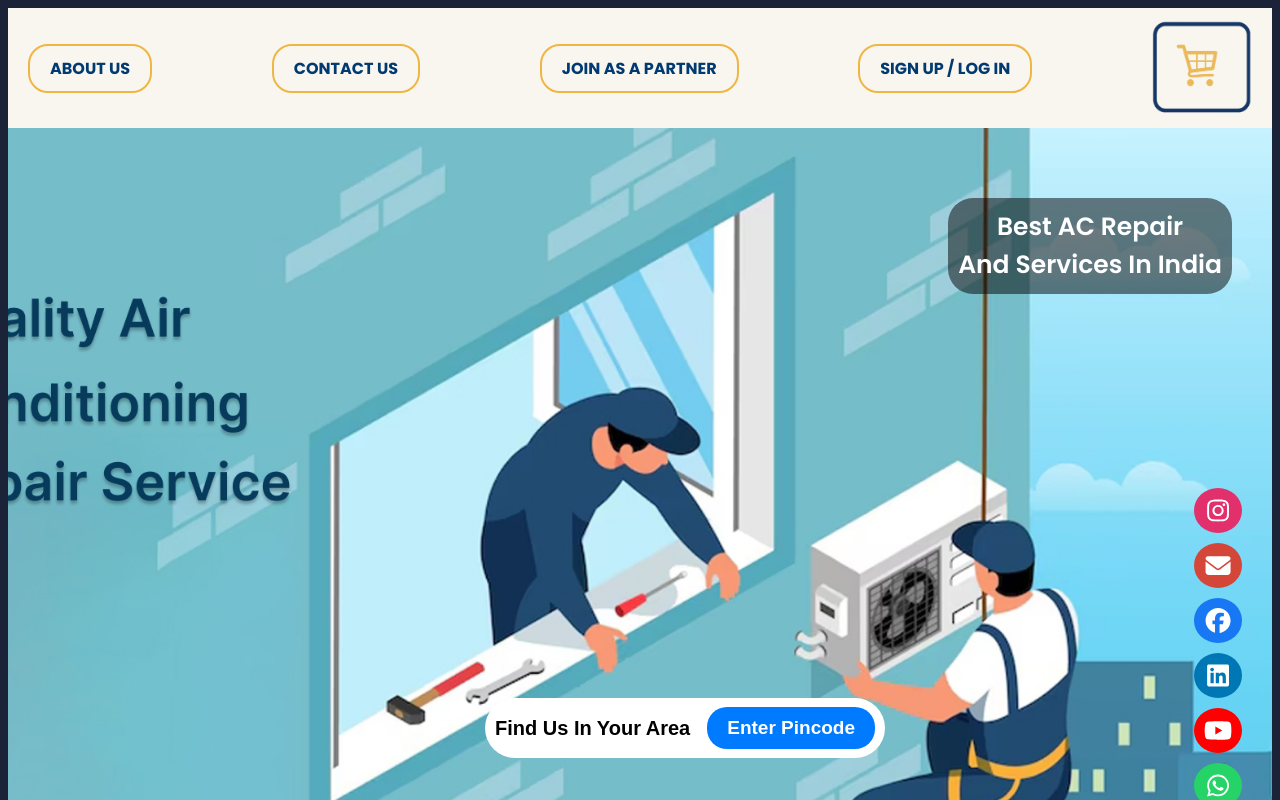
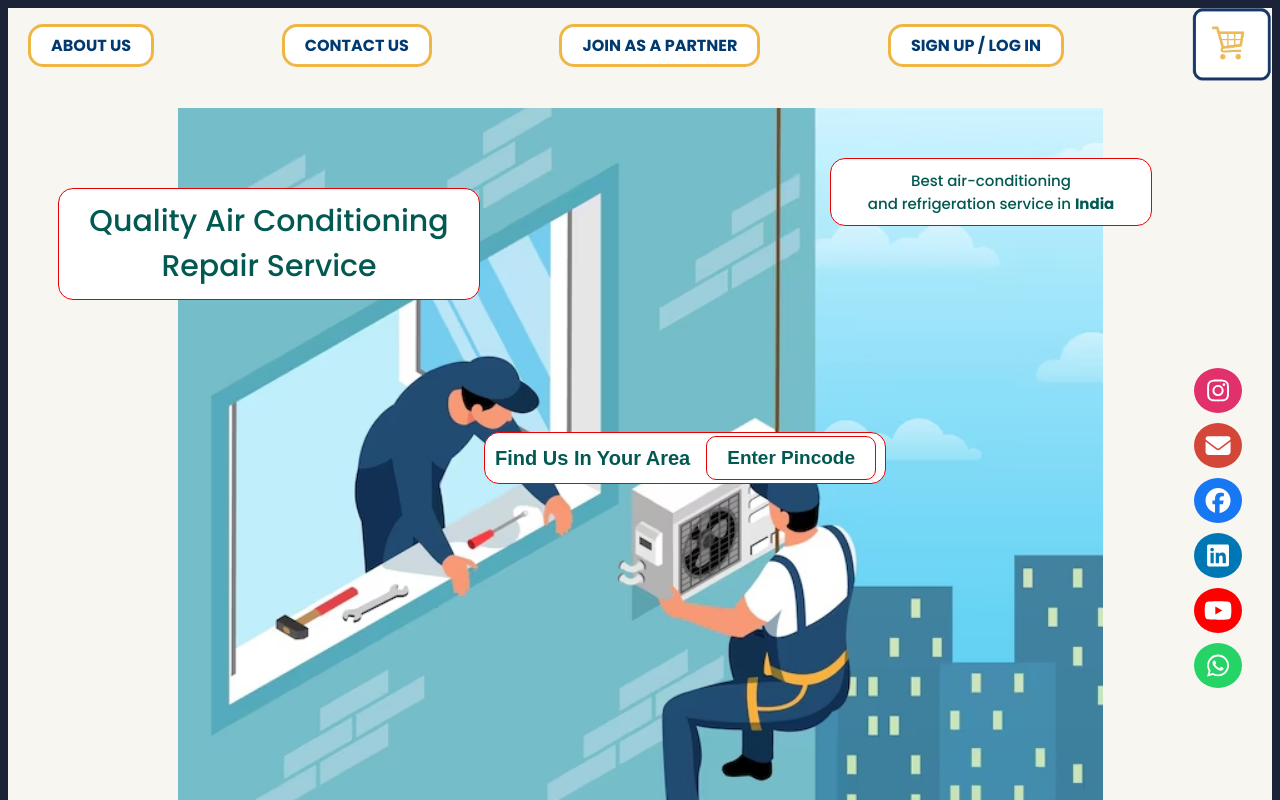
Before and after one commit to PunsithRajapakse/Airdoot, a React (Create React App) app: page / in a window 1280 px wide. Shown: the top 800 px of the page. Built offline with nearby package versions, Linux system fonts and the light colour scheme.

Commit message:
modified bannner

```diff
--- a/src/Components/Banner/Banner.css
+++ b/src/Components/Banner/Banner.css
@@ -5,11 +5,13 @@
   height: 100vh;
   overflow: hidden;
   /* margin-top: 80px; */
+
+  background-color: #F8F6F1;
 }
 
 /* Darken background and social icons when popup is visible */
 .banner .background-image.darken, .banner .social-icons.darken {
-  filter: brightness(0.2);
+
 }
 
 /* Style for the background image container */
@@ -24,24 +26,46 @@
 /* Style for the background image */
 .banner .image-background {
   width: 100%;
-  height: 110%;
-  object-fit: cover;
+  height: 100%;
+  object-fit: contain;
+  margin-top: 100px;
 }
 
 /* Style for the upper right text */
 .banner .upper-right-text {
   position: absolute;
-  top: 70px;
-  right: 40px;
-  font-size: 25px;
-  font-weight: 600;
-  color: white;
+  top: 150px;
+  right: 120px;
+  font-size: 15px;
+  font-weight: 500;
+  color: #025951;
   z-index: 2;
-  background: rgba(0, 0, 0, 0.5); /* Add a background with opacity for better readability */
+  background: rgb(255, 255, 255); /* Add a background with opacity for better readability */
   padding: 10px;
-  border-radius: 25px;
+  border-radius: 15px;
+  width: 300px;
   text-align: center;
   animation: zoomIn 1s ease-out; /* Add zoom-in animation */
+  border: 1px solid #E60000;
+}
+
+
+/* Style for the upper left text */
+.banner .upper-left-text {
+  position: absolute;
+  top: 180px;
+  left: 50px;
+  font-size: 30px;
+  font-weight: 500;
+  color: #025951;
+  z-index: 2;
+  background: rgb(255, 255, 255); /* Add a background with opacity for better readability */
+  padding: 10px;
+  border-radius: 15px;
+  width: 400px;
+  text-align: center;
+
+  border: 1px solid #E60000;
 }
 
 /* Keyframes for zoom-in animation */
@@ -65,7 +89,7 @@
   justify-content: center;
   align-items: center;
   height: 100%;
-  margin-top: 150px;
+  margin-top: 0px;
   margin-left: -650px;
 }
 
@@ -79,19 +103,21 @@
 /* Style for the search input */
 .banner input[type="text"] {
   width: 350px;
-  height: 40px;
+  height: 30px;
   padding: 10px;
   padding-right: 40px; /* Add space for the button */
   border: none;
-  border-radius: 30px;
+  border-radius: 15px;
   outline: none;
   font-size: 20px;
   text-align: left;
   font-weight: bold;
+  border: 1px solid #E60000;
+
 }
 
 .banner input[type="text"]::placeholder {
-  color: black; /* Change the placeholder text color to black */
+  color: #025951; /* Change the placeholder text color to black */
 }
 
 /* Style for the "Enter Pincode" button */
@@ -103,16 +129,17 @@
   padding: 10px 20px;
   font-size: 19px;
   font-weight: bold;
-  color: white;
-  background-color: #007bff;
+  color: #025951;
+  background-color: #ffffff;
   border: none;
-  border-radius: 20px;
+  border-radius: 10px;
   cursor: pointer;
+  border: 1px solid #E60000;
 }
 
-.banner .enter-pincode-button:hover {
+/* .banner .enter-pincode-button:hover {
   background-color: #0056b3;
-}
+} */
 
 /* Style for the social icons container */
 .banner .social-icons {
--- a/src/Components/Banner/Banner.jsx
+++ b/src/Components/Banner/Banner.jsx
@@ -1,12 +1,18 @@
-import React, { useState } from 'react';
-import './Banner.css'; // Correct import path to your CSS file for styling
-import bannerImage from './img.png'; // Correct import path to your image file
-import gifImage from './snowflake.gif'; // Correct import path to your GIF file
+import React, { useState } from "react";
+import "./Banner.css"; // Correct import path to your CSS file for styling
+import bannerImage from "./img.jpg"; // Correct import path to your image file
+import gifImage from "./snowflake.gif"; // Correct import path to your GIF file
 
-import { FontAwesomeIcon } from '@fortawesome/react-fontawesome';
-import { faInstagram, faFacebook, faLinkedin, faYoutube, faWhatsapp} from '@fortawesome/free-brands-svg-icons';
-import { faEnvelope } from '@fortawesome/free-solid-svg-icons';
-import { faTimes } from '@fortawesome/free-solid-svg-icons';
+import { FontAwesomeIcon } from "@fortawesome/react-fontawesome";
+import {
+  faInstagram,
+  faFacebook,
+  faLinkedin,
+  faYoutube,
+  faWhatsapp,
+} from "@fortawesome/free-brands-svg-icons";
+import { faEnvelope } from "@fortawesome/free-solid-svg-icons";
+import { faTimes } from "@fortawesome/free-solid-svg-icons";
 
 const Banner = () => {
   // Define URL links for social icons
@@ -16,7 +22,7 @@ const Banner = () => {
     linkedin: "https://www.linkedin.com/",
     youtube: "https://www.youtube.com/",
     whatsapp: "https://web.whatsapp.com/",
-    email: "mailto:example@example.com" // Replace example@example.com with your email
+    email: "mailto:example@example.com", // Replace example@example.com with your email
   };
 
   // Function to handle social icon click
@@ -39,23 +45,56 @@ const Banner = () => {
 
   return (
     <div className="banner">
-      <div className={`background-image ${showPopup ? 'darken' : ''}`}>
+      <div className={`background-image ${showPopup ? "darken" : ""}`}>
         <img src={bannerImage} alt="Banner" className="image-background" />
-        <div className="upper-right-text">Best AC Repair <br />And Services In India</div>
+        <div className="upper-left-text">
+          Quality Air Conditioning <br />
+          Repair Service
+        </div>
+        <div className="upper-right-text">
+          Best air-conditioning <br />
+          and refrigeration service in <b>India</b>
+        </div>
       </div>
       <div className="content">
         <div className="search-container">
           <input type="text" placeholder="Find Us In Your Area" />
-          <button className="enter-pincode-button" onClick={handleButtonClick}>Enter Pincode</button>
+          <button className="enter-pincode-button" onClick={handleButtonClick}>
+            Enter Pincode
+          </button>
         </div>
       </div>
-      <div className={`social-icons ${showPopup ? 'darken' : ''}`}>
-        <FontAwesomeIcon icon={faInstagram} className="social-icon instagram" onClick={() => handleSocialIconClick(socialLinks.instagram)} />
-        <FontAwesomeIcon icon={faEnvelope} className="social-icon email" onClick={() => handleSocialIconClick(socialLinks.email)} />
-        <FontAwesomeIcon icon={faFacebook} className="social-icon facebook" onClick={() => handleSocialIconClick(socialLinks.facebook)} />
-        <FontAwesomeIcon icon={faLinkedin} className="social-icon linkedin" onClick={() => handleSocialIconClick(socialLinks.linkedin)} />
-        <FontAwesomeIcon icon={faYoutube} className="social-icon youtube" onClick={() => handleSocialIconClick(socialLinks.youtube)} />
-        <FontAwesomeIcon icon={faWhatsapp} className="social-icon whatsapp" onClick={() => handleSocialIconClick(socialLinks.whatsapp)} />
+      <div className={`social-icons ${showPopup ? "darken" : ""}`}>
+        <FontAwesomeIcon
+          icon={faInstagram}
+          className="social-icon instagram"
+          onClick={() => handleSocialIconClick(socialLinks.instagram)}
+        />
+        <FontAwesomeIcon
+          icon={faEnvelope}
+          className="social-icon email"
+          onClick={() => handleSocialIconClick(socialLinks.email)}
+        />
+        <FontAwesomeIcon
+          icon={faFacebook}
+          className="social-icon facebook"
+          onClick={() => handleSocialIconClick(socialLinks.facebook)}
+        />
+        <FontAwesomeIcon
+          icon={faLinkedin}
+          className="social-icon linkedin"
+          onClick={() => handleSocialIconClick(socialLinks.linkedin)}
+        />
+        <FontAwesomeIcon
+          icon={faYoutube}
+          className="social-icon youtube"
+          onClick={() => handleSocialIconClick(socialLinks.youtube)}
+        />
+        <FontAwesomeIcon
+          icon={faWhatsapp}
+          className="social-icon whatsapp"
+          onClick={() => handleSocialIconClick(socialLinks.whatsapp)}
+        />
       </div>
 
       {/* Popup messages */}
@@ -66,8 +105,10 @@ const Banner = () => {
               <button className="close-button" onClick={handleClosePopup}>
                 <FontAwesomeIcon icon={faTimes} />
               </button>
-              <div className="popup-message">Thank you for your request. We are working to find the best service and deals for you</div>
-              <button className="popup-button">BUY</button>
+              <div className="popup-message">
+                Thank you we are available in your location. Click continue
+              </div>
+              <button className="popup-button">Continue</button>
             </div>
           </div>
           <div className="popup-box error">
@@ -75,7 +116,10 @@ const Banner = () => {
               <button className="close-button" onClick={handleClosePopup}>
                 <FontAwesomeIcon icon={faTimes} />
               </button>
-              <div className="popup-message">Thank you for your request. We are unable to continue the process</div>
+              <div className="popup-message">
+                We are not currently available in your location. But you can
+                request our presence and we will arrive!
+              </div>
               <button className="popup-button">Request Service</button>
             </div>
           </div>
--- a/src/Components/HeaderNew/Header.css
+++ b/src/Components/HeaderNew/Header.css
@@ -3,13 +3,19 @@
   justify-content: space-between;
   align-items: center;
   padding: 10px 20px;
-    background-color: #f9f6ef;
+  background-color: #f9f6ef00;
+  position: fixed; /* Fix the header at the top */
+  top: 0; /* Align it to the top of the page */
+  width: 97%; /* Ensure it takes the full width of the viewport */
+  z-index: 1000; /* Ensure it stays on top of other elements */
+  /* Optional: Add a shadow for better visibility */
 }
 
 .header-button {
-    padding: 10px 20px;
-    border: 2px solid #f0b644;
-    border-radius: 20px;
+  padding: 6px 20px;
+  background-color: white;
+  border: 3px solid #f0b644;
+  border-radius: 15px;
   color: #003a70;
   font-weight: bold;
   text-align: center;
@@ -23,12 +29,15 @@
 }
 
 .header-cart {
+  background-color: white;
   display: flex;
   align-items: center;
-
+  border-radius: 15px;
+  height: 70px;
+  width: 78px;
 }
 
 .header-cart img {
-    width: 100px;
-    height: 100px;
+  width: 80px;
+  height: 80px;
 }
```
Also changed, not shown: src/Components/Banner/img.jpg (added), src/Components/Banner/img_old.png (renamed from src/Components/Banner/img.png). Lines whose indentation alone changed are shown as unchanged.
